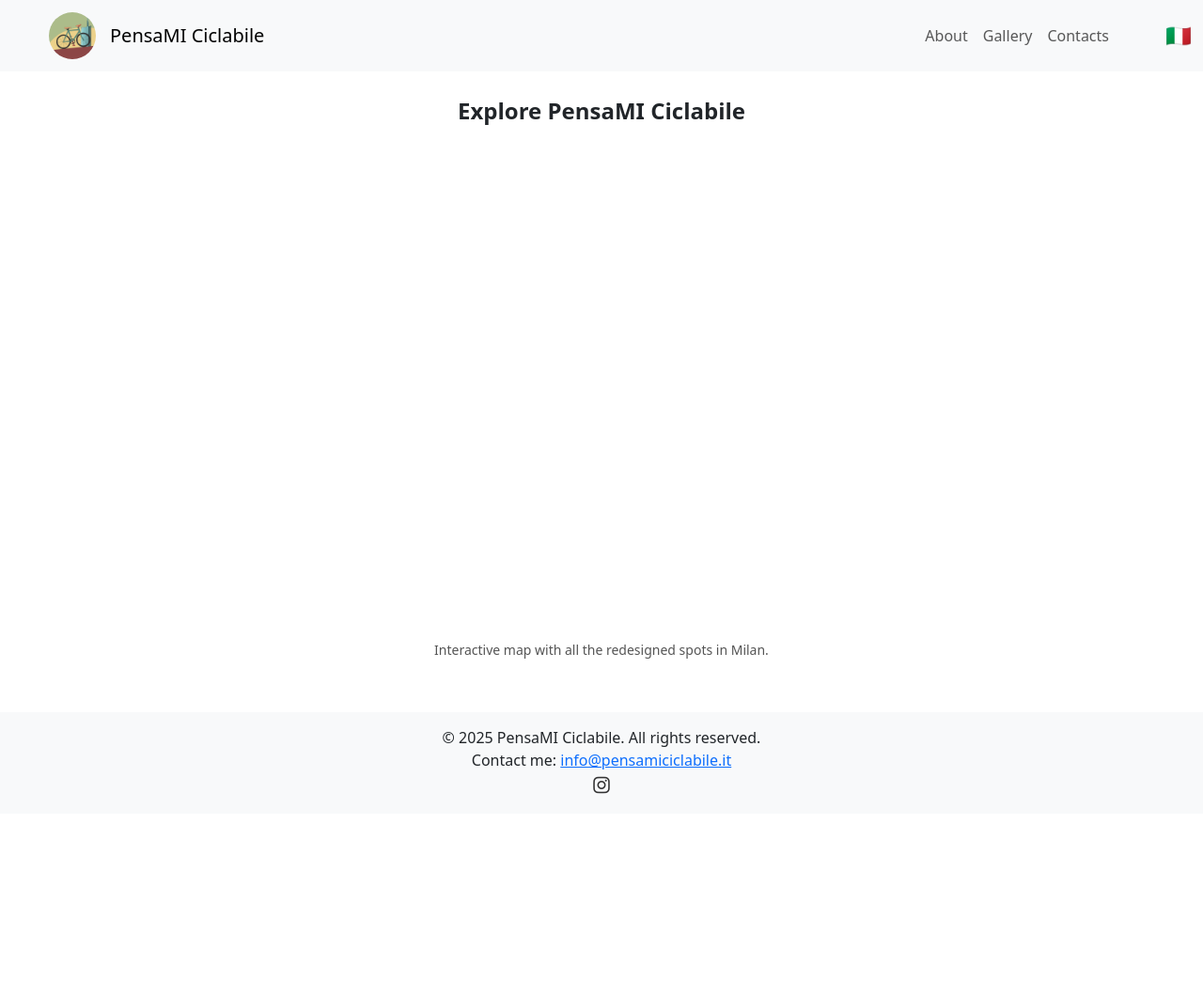
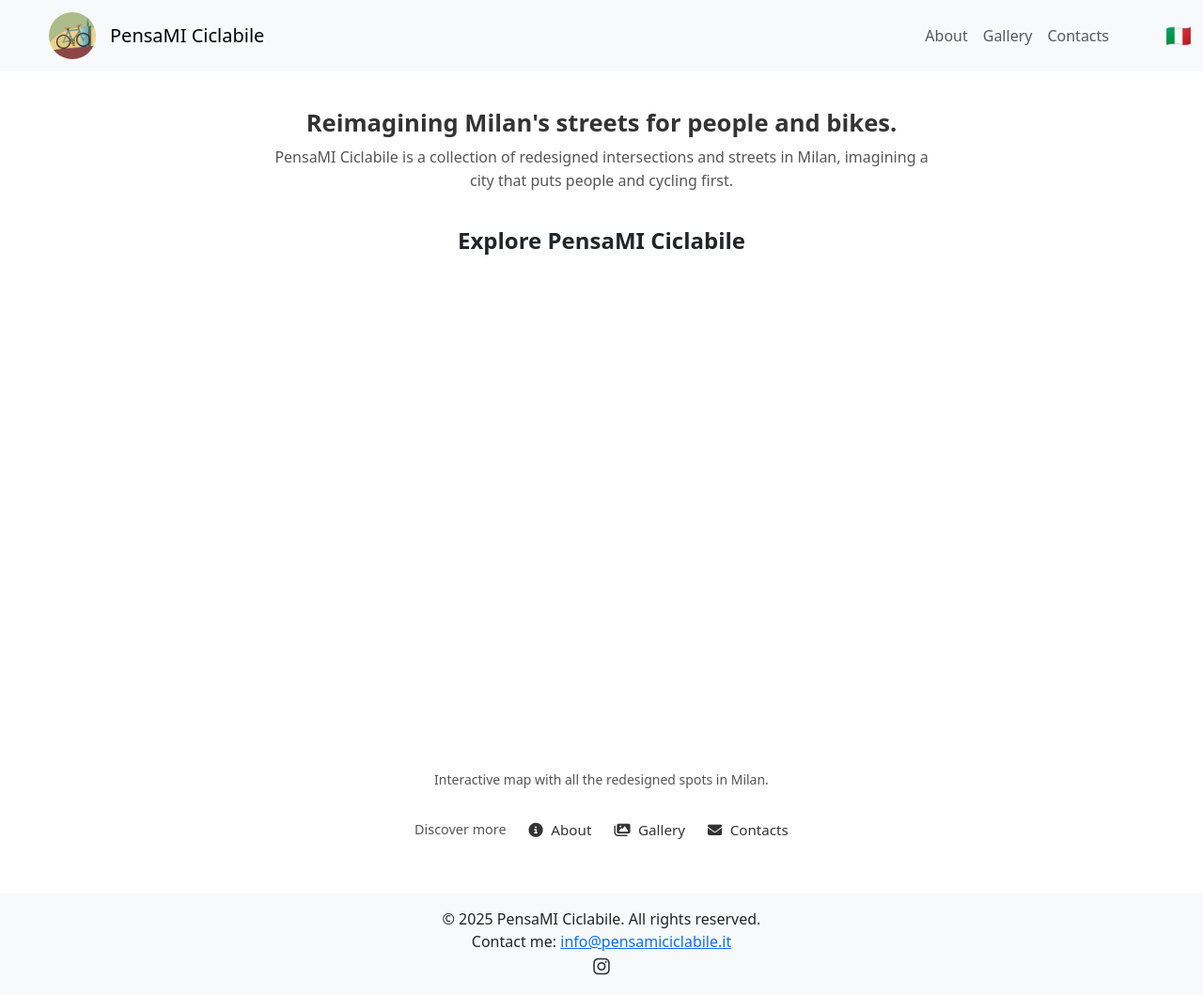
Before and after one commit to pensami-ciclabile/pensami-ciclabile.github.io, an Eleventy site: page src/en/index.njk in a window 1280 px wide. Shown: the whole page at 94% size. Before the commit the page ends 866 px from the top, so only its background shows below. Built offline with nearby package versions, Linux system fonts and the light colour scheme; Eleventy itself is replaced by a stand-in of ours; files that its build step writes are made by us from their sources; no server answers; a script that the page names is missing.

Commit message:
Add warm welcome hero and quick links to homepage
Introduce a tagline and brief intro above the map, move hardcoded
text into i18n translation keys, and add a "Discover more" quick
links row (About, Gallery, Contacts) below the map for both EN/IT.

Co-Authored-By: Claude Opus 4.6 <noreply@anthropic.com>

```diff
--- a/src/_data/translations.json
+++ b/src/_data/translations.json
@@ -1,5 +1,12 @@
 {
   "en": {
+    "home": {
+      "welcome": "Reimagining Milan's streets for people and bikes.",
+      "intro": "PensaMI Ciclabile is a collection of redesigned intersections and streets in Milan, imagining a city that puts people and cycling first.",
+      "exploreMap": "Explore PensaMI Ciclabile",
+      "mapDescription": "Interactive map with all the redesigned spots in Milan.",
+      "discoverMore": "Discover more"
+    },
     "nav": {
       "about": "About",
       "gallery": "Gallery",
@@ -21,6 +28,13 @@
     }
   },
   "it": {
+    "home": {
+      "welcome": "Ripensare le strade di Milano per le persone e le biciclette.",
+      "intro": "PensaMI Ciclabile è una raccolta di incroci e strade di Milano ridisegnati, immaginando una città che mette al primo posto le persone e la ciclabilità.",
+      "exploreMap": "Esplora PensaMI Ciclabile",
+      "mapDescription": "Mappa interattiva con tutti i punti ridisegnati a Milano.",
+      "discoverMore": "Scopri di più"
+    },
     "nav": {
       "about": "Chi siamo",
       "gallery": "Galleria",
--- a/src/css/style.css
+++ b/src/css/style.css
@@ -58,6 +58,64 @@ body {
   align-items: center;
   text-align: center;
   padding-bottom: 2rem; /* Added padding so content doesn't touch footer */
+}
+
+/* Hero Welcome */
+.hero-welcome {
+  max-width: 700px;
+  margin: 1rem auto 2rem;
+  text-align: center;
+}
+
+.hero-welcome h1 {
+  font-size: 1.6rem;
+  font-weight: 600;
+  margin-bottom: 0.5rem;
+  color: var(--clr-text-dark);
+}
+
+.hero-welcome p {
+  font-size: 1rem;
+  color: var(--clr-text-secondary);
+  line-height: 1.6;
+  margin: 0;
+}
+
+/* Quick Links */
+.quick-links {
+  display: flex;
+  align-items: center;
+  justify-content: center;
+  gap: 1.5rem;
+  margin-top: 2rem;
+  flex-wrap: wrap;
+}
+
+.quick-links-label {
+  font-size: 0.9rem;
+  color: var(--clr-text-secondary);
+}
+
+.quick-link {
+  text-decoration: none;
+  color: var(--clr-text-dark);
+  font-size: 0.95rem;
+  transition: color 0.2s ease;
+}
+
+.quick-link i {
+  margin-right: 0.3em;
+}
+
+.quick-link:hover {
+  color: var(--clr-link-hover);
+}
+
+@media (max-width: 480px) {
+  .quick-links {
+    flex-direction: column;
+    gap: 0.8rem;
+  }
 }
 
 .map-title {
--- a/src/en/index.njk
+++ b/src/en/index.njk
@@ -4,10 +4,24 @@ title: PensaMI Ciclabile
 permalink: /en/
 ---
 
+{% set t = translations.en %}
+
 <div class="container my-4 content">
-    <div class="map-title">Explore PensaMI Ciclabile</div>
+    <div class="hero-welcome">
+        <h1>{{ t.home.welcome }}</h1>
+        <p>{{ t.home.intro }}</p>
+    </div>
+
+    <div class="map-title">{{ t.home.exploreMap }}</div>
     <div class="map-container">
         <div class="flourish-embed flourish-map" data-src="visualisation/22152403"><script src="https://public.flourish.studio/resources/embed.js"></script><noscript><img src="https://public.flourish.studio/visualisation/22152403/thumbnail" width="100%" alt="map visualization" /></noscript></div>
     </div>
-    <div class="map-description">Interactive map with all the redesigned spots in Milan.</div>
+    <div class="map-description">{{ t.home.mapDescription }}</div>
+
+    <div class="quick-links">
+        <span class="quick-links-label">{{ t.home.discoverMore }}</span>
+        <a href="/en/about/" class="quick-link"><i class="fas fa-info-circle"></i> {{ t.nav.about }}</a>
+        <a href="/en/gallery/" class="quick-link"><i class="fas fa-images"></i> {{ t.nav.gallery }}</a>
+        <a href="/en/contacts/" class="quick-link"><i class="fas fa-envelope"></i> {{ t.nav.contacts }}</a>
+    </div>
 </div>
```
Also changed, not shown: src/it/index.njk (+16 -2 lines).
